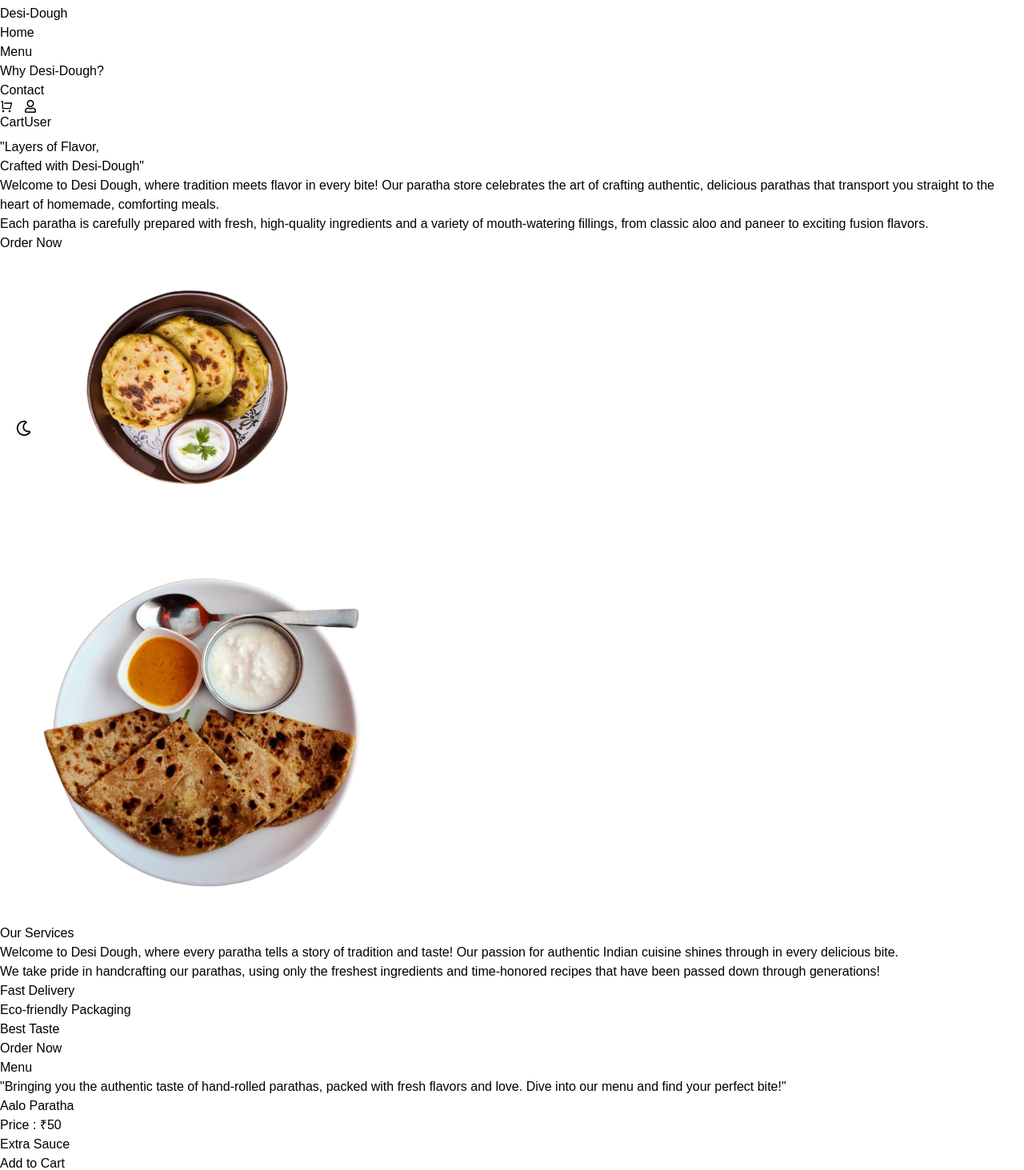
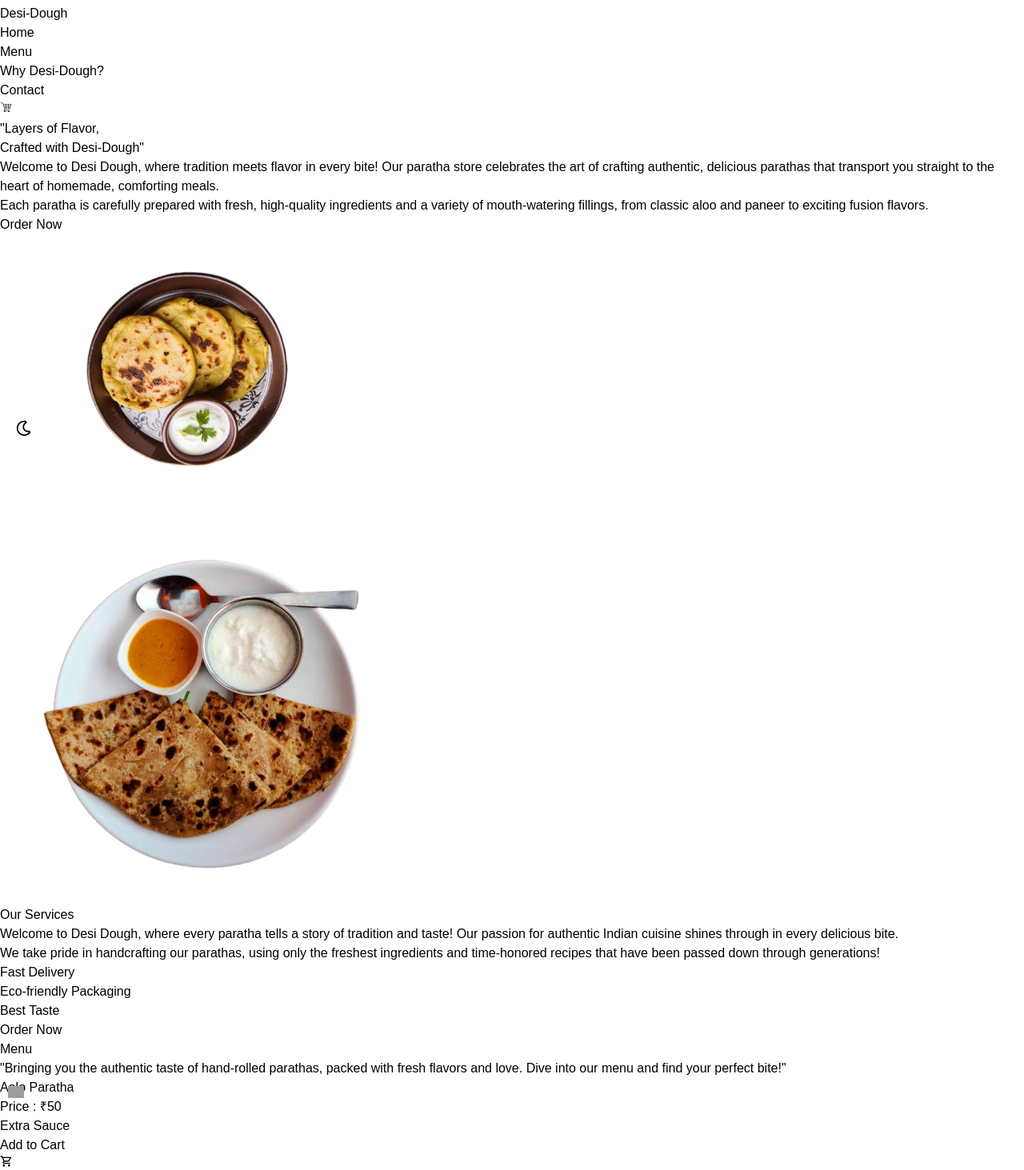
Before and after one commit to vanshikaa013/Paratha-Store, a React (Vite) app: page / in a window 1280 px wide. Shown: the part 220-1683 px from the top of the page at 80% size. Built offline with nearby package versions, Linux system fonts and the light colour scheme; grey boxes are pictures that could not be loaded.

Commit message:
fourth commit

```diff
--- a/src/components/Navbar/Navbar.jsx
+++ b/src/components/Navbar/Navbar.jsx
@@ -1,6 +1,5 @@
-import { RiShoppingCartLine } from "react-icons/ri";
 import logoo from "../../assets/logoo.png";
-import { FaRegUser } from "react-icons/fa";
+import { GiShoppingCart } from "react-icons/gi";
 // import CartItems from "../CartItems";
 import { useContext, useState } from "react";
 import { Link } from "react-router-dom";
@@ -77,23 +76,22 @@ const Navbar = () => {
               </span>
               <h5>Search</h5>
             </button> */}
-            <button className=" p-2 rounded-md flex flex-col justify-center items-center  ">
+            <button className="p-2 ">
               <Link to="/Cart">
-                <RiShoppingCartLine className="text-xl" />
+              <GiShoppingCart className="text-3xl"/>
                 <h5>
                   {totalQuantity > 0 && (
-                    <span className={dark ? "absolute top-6 right-20 bg-white text-black text-xs rounded-full px-1" : "absolute top-6 right-20 bg-green-600 text-white text-xs rounded-full px-1"}>
+                    <span className={dark ? "absolute top-5 right-5 bg-white text-black text-xs rounded-full px-1" : "absolute top-5 right-5 bg-green-600 text-white text-xs rounded-full px-1"}>
                       {totalQuantity}
                     </span>
                   )}
-                  Cart
                 </h5>
               </Link>
             </button>
-            <button className=" p-2 rounded-md flex flex-col justify-center items-center ">
+            {/* <button className=" p-2 rounded-md flex flex-col justify-center items-center ">
               <FaRegUser className="text-lg" />
               <h5>User</h5>
-            </button>
+            </button> */}
 
             {showPopup && (
               <Why
--- a/src/components/cards/Cards.jsx
+++ b/src/components/cards/Cards.jsx
@@ -17,13 +17,18 @@ const Cards = ({ card }) => {
   }, []);
 
   return (
+
     <div data-aos="fade-up"
-      className={`card p-1 flex flex-col items-center justify-center rounded-lg w-[25%] ${
+      className={`card p-5 flex flex-col items-center justify-center rounded-lg w-[22%] ${
         dark ? "bg-white text-black" : "bg-green-700 text-white"
       }`}
+      style={{position : "relative"}}
     >
+
+<img src="https://i.pinimg.com/originals/e4/1f/f3/e41ff3b10a26b097602560180fb91a62.png" alt="" id="veg" style={{position : "absolute", left : "10px", width : "20px", top : "10px"}}/>
+
       <div
-        className="image h-40 w-full bg-cover bg-center rounded-t-lg mb-4"
+        className="image h-40 w-[80%] bg-cover bg-center mb-4"
         style={{ backgroundImage: `url(${card.image})` }}
       ></div>
       <h1 className="font-semibold mb-3 text-xl">{card.name}</h1>
@@ -44,6 +49,9 @@ const Cards = ({ card }) => {
           Add to Cart <MdOutlineShoppingCart className="ml-2 text-2xl" />
         </span>
       </button>
+
+
+
     </div>
   );
 };
--- a/src/components/cards/Cardsec.jsx
+++ b/src/components/cards/Cardsec.jsx
@@ -19,7 +19,7 @@ const Cardsec = () => {
           fresh flavors and love. Dive into our menu and find your perfect
           bite!"
         </p>
-        <div className="container flex flex-wrap gap-10 px-17 justify-center items-center">
+        <div className="container flex flex-wrap gap-20 px-17 justify-center items-center">
           {allCards.map((card) => (
             <Cards key={card.id} card={card} dark={dark} />
           ))}
--- a/src/index.css
+++ b/src/index.css
@@ -30,6 +30,7 @@
   text-align: center;
 
 }
+
  /* #navbar{
   position: fixed;
   top: 0;
```
